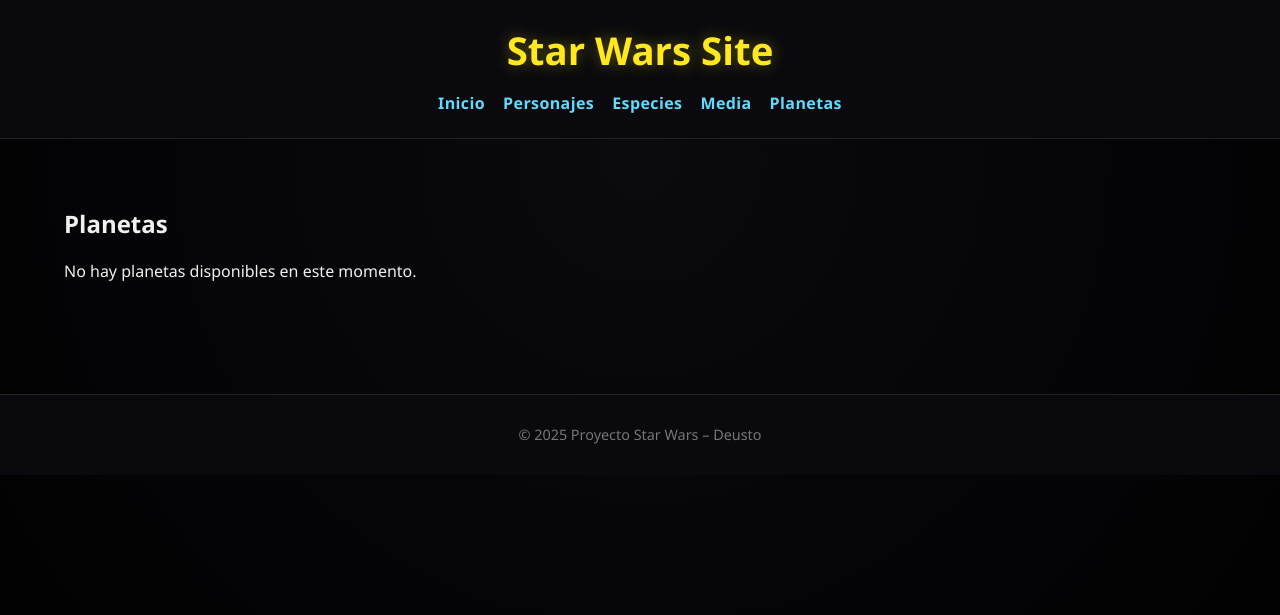
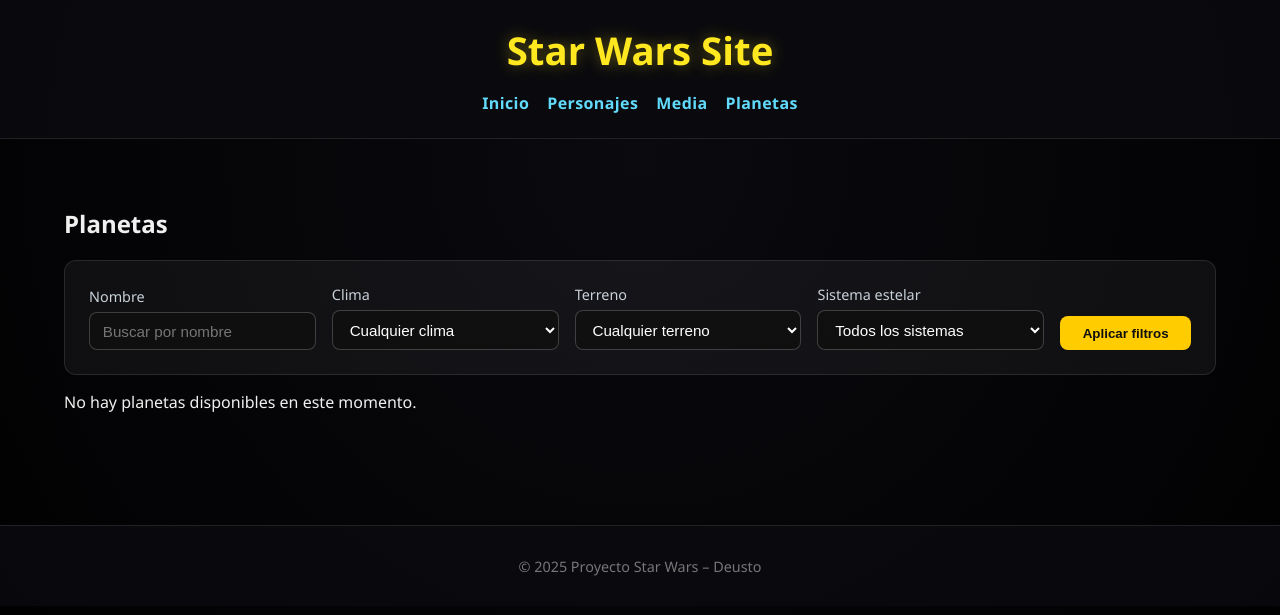
Before and after one commit to eeguskiza/proyecto_web, a Django app: page /planets/ in a window 1280 px wide. Shown: the top 615 px of the page. Run offline with Django 5.2, Linux system fonts and the light colour scheme; data that the repository does not hold is empty.

Commit message:
Implemnetaciones y mejoras

```diff
--- a/core/views.py
+++ b/core/views.py
@@ -1,7 +1,6 @@
 from django.shortcuts import get_object_or_404, render
 from django.views.generic import TemplateView
-
-from .models import Character, Media, Planet, Species
+from .models import Character, Media, Planet, Species, StarSystem
 
 class HomeView(TemplateView):
     template_name = "home.html"
@@ -34,6 +33,12 @@ class HomeView(TemplateView):
 
 def media_view(request):
     films = Media.objects.filter(media_type=Media.FILM).order_by("episode")
+    poster_pool = [f"img/{i}.jpg" for i in range(1, 8)]
+
+    for index, film in enumerate(films):
+        film.release_year = film.release_date.year if film.release_date else None
+        film.poster_static = poster_pool[index % len(poster_pool)]
+
     return render(request, "media/list.html", {"films": films})
 
 
@@ -60,7 +65,26 @@ def index_personajes(request):
 
 
 def planets_view(request):
-    planets = Planet.objects.select_related("star_system").all().order_by("name")
+    filters = {
+        "q": request.GET.get("q", "").strip(),
+        "climate": request.GET.get("climate", "").strip(),
+        "terrain": request.GET.get("terrain", "").strip(),
+        "system": request.GET.get("system", "").strip(),
+    }
+
+    planets_qs = Planet.objects.select_related("star_system").all().order_by("name")
+
+    if filters["q"]:
+        planets_qs = planets_qs.filter(name__icontains=filters["q"])
+
+    if filters["climate"]:
+        planets_qs = planets_qs.filter(climate__icontains=filters["climate"])
+
+    if filters["terrain"]:
+        planets_qs = planets_qs.filter(terrain__icontains=filters["terrain"])
+
+    if filters["system"].isdigit():
+        planets_qs = planets_qs.filter(star_system_id=int(filters["system"]))
 
     bad_values = {"unknown", "desconocido", "none", "n/a", "null", "0", ""}
 
@@ -76,7 +100,7 @@ def planets_view(request):
         return phrases.get(field, "Archivo incompleto.")
 
     clean_planets = []
-    for p in planets:
+    for p in planets_qs:
         # Campos normalizados
         fields = {
             "climate": str(p.climate or "").strip().lower(),
@@ -105,4 +129,35 @@ def planets_view(request):
     # 🔹 Ordenar de más completos a menos
     clean_planets.sort(key=lambda x: x.valid_fields, reverse=True)
 
-    return render(request, "planets/list.html", {"planets": clean_planets})
+    climate_options = (
+        Planet.objects.exclude(climate__isnull=True)
+        .exclude(climate__exact="")
+        .order_by("climate")
+        .values_list("climate", flat=True)
+        .distinct()
+    )
+
+    terrain_options = (
+        Planet.objects.exclude(terrain__isnull=True)
+        .exclude(terrain__exact="")
+        .order_by("terrain")
+        .values_list("terrain", flat=True)
+        .distinct()
+    )
+
+    system_options = StarSystem.objects.order_by("name")
+
+    filters_active = any(filters.values())
+
+    return render(
+        request,
+        "planets/list.html",
+        {
+            "planets": clean_planets,
+            "filters": filters,
+            "filters_active": filters_active,
+            "climate_options": climate_options,
+            "terrain_options": terrain_options,
+            "system_options": system_options,
+        },
+    )
--- a/static/css/planets.css
+++ b/static/css/planets.css
@@ -1,3 +1,71 @@
+.planet-filters {
+    margin-top: 1rem;
+    padding: 1.5rem;
+    background: rgba(255, 255, 255, 0.05);
+    border: 1px solid rgba(255, 255, 255, 0.1);
+    border-radius: 12px;
+}
+
+.filters-form {
+    display: flex;
+    flex-wrap: wrap;
+    gap: 1rem;
+    align-items: flex-end;
+}
+
+.filters-form label {
+    display: flex;
+    flex-direction: column;
+    gap: 0.4rem;
+    flex: 1 1 200px;
+    font-size: 0.9rem;
+    color: #c9d1d9;
+}
+
+.filters-form input,
+.filters-form select {
+    background: rgba(15, 15, 15, 0.8);
+    border: 1px solid rgba(255, 255, 255, 0.2);
+    border-radius: 8px;
+    color: #fff;
+    padding: 0.6rem 0.8rem;
+    font-size: 0.95rem;
+}
+
+.filters-actions {
+    display: flex;
+    gap: 0.8rem;
+    align-items: center;
+}
+
+.filters-actions button {
+    background: #ffcc00;
+    color: #0f0f0f;
+    border: none;
+    border-radius: 8px;
+    padding: 0.6rem 1.4rem;
+    font-weight: 600;
+    cursor: pointer;
+    transition: transform 0.2s ease, box-shadow 0.2s ease;
+}
+
+.filters-actions button:hover {
+    transform: translateY(-1px);
+    box-shadow: 0 8px 18px rgba(255, 204, 0, 0.2);
+}
+
+.filters-actions .reset-link {
+    color: #61dafb;
+    text-decoration: none;
+    font-weight: 600;
+}
+
+.filters-result {
+    margin-top: 0.8rem;
+    font-size: 0.95rem;
+    color: #9fb3c8;
+}
+
 .planet-section {
     padding: 40px 8%;
     background-color: #0f0f0f;
@@ -36,3 +104,14 @@
     line-height: 1.4;
     margin: 0.3rem 0;
 }
+
+@media (max-width: 768px) {
+    .filters-form {
+        flex-direction: column;
+        align-items: stretch;
+    }
+
+    .filters-actions {
+        justify-content: flex-start;
+    }
+}
--- a/templates/index.html
+++ b/templates/index.html
@@ -13,7 +13,6 @@
     <nav>
         <a href="{% url 'home' %}">Inicio</a>
         <a href="{% url 'characters' %}">Personajes</a>
-        <a href="/species/">Especies</a>
         <a href="{% url 'media' %}">Media</a>
         <a href="{% url 'planets' %}">Planetas</a>
     </nav>
--- a/templates/planets/list.html
+++ b/templates/planets/list.html
@@ -8,6 +8,51 @@
 {% block content %}
 
 <h2>Planetas</h2>
+
+<section class="planet-filters">
+    <form method="get" class="filters-form">
+        <label>
+            <span>Nombre</span>
+            <input type="text" name="q" placeholder="Buscar por nombre" value="{{ filters.q }}">
+        </label>
+        <label>
+            <span>Clima</span>
+            <select name="climate">
+                <option value="">Cualquier clima</option>
+                {% for option in climate_options %}
+                    <option value="{{ option }}" {% if filters.climate == option %}selected{% endif %}>{{ option }}</option>
+                {% endfor %}
+            </select>
+        </label>
+        <label>
+            <span>Terreno</span>
+            <select name="terrain">
+                <option value="">Cualquier terreno</option>
+                {% for option in terrain_options %}
+                    <option value="{{ option }}" {% if filters.terrain == option %}selected{% endif %}>{{ option }}</option>
+                {% endfor %}
+            </select>
+        </label>
+        <label>
+            <span>Sistema estelar</span>
+            <select name="system">
+                <option value="">Todos los sistemas</option>
+                {% for system in system_options %}
+                    <option value="{{ system.id }}" {% if filters.system == system.id|stringformat:"s" %}selected{% endif %}>{{ system.name }}</option>
+                {% endfor %}
+            </select>
+        </label>
+        <div class="filters-actions">
+            <button type="submit">Aplicar filtros</button>
+            {% if filters_active %}
+                <a href="{% url 'planets' %}" class="reset-link">Limpiar</a>
+            {% endif %}
+        </div>
+    </form>
+    {% if filters_active %}
+        <p class="filters-result">{{ planets|length }} planetas coinciden con los filtros.</p>
+    {% endif %}
+</section>
 
 {% if planets %}
 <section class="planet-section">
```
Also changed, not shown: static/css/home.css (+6 -12 lines), static/css/media.css (+111 -48 lines), templates/media/list.html (+22 -9 lines), static/img/1.jpg (added), static/img/2.jpg (added), static/img/3.jpg (added), static/img/4.jpg (added), static/img/5.jpg (added), static/img/6.jpg (added), static/img/7.jpg (added).
